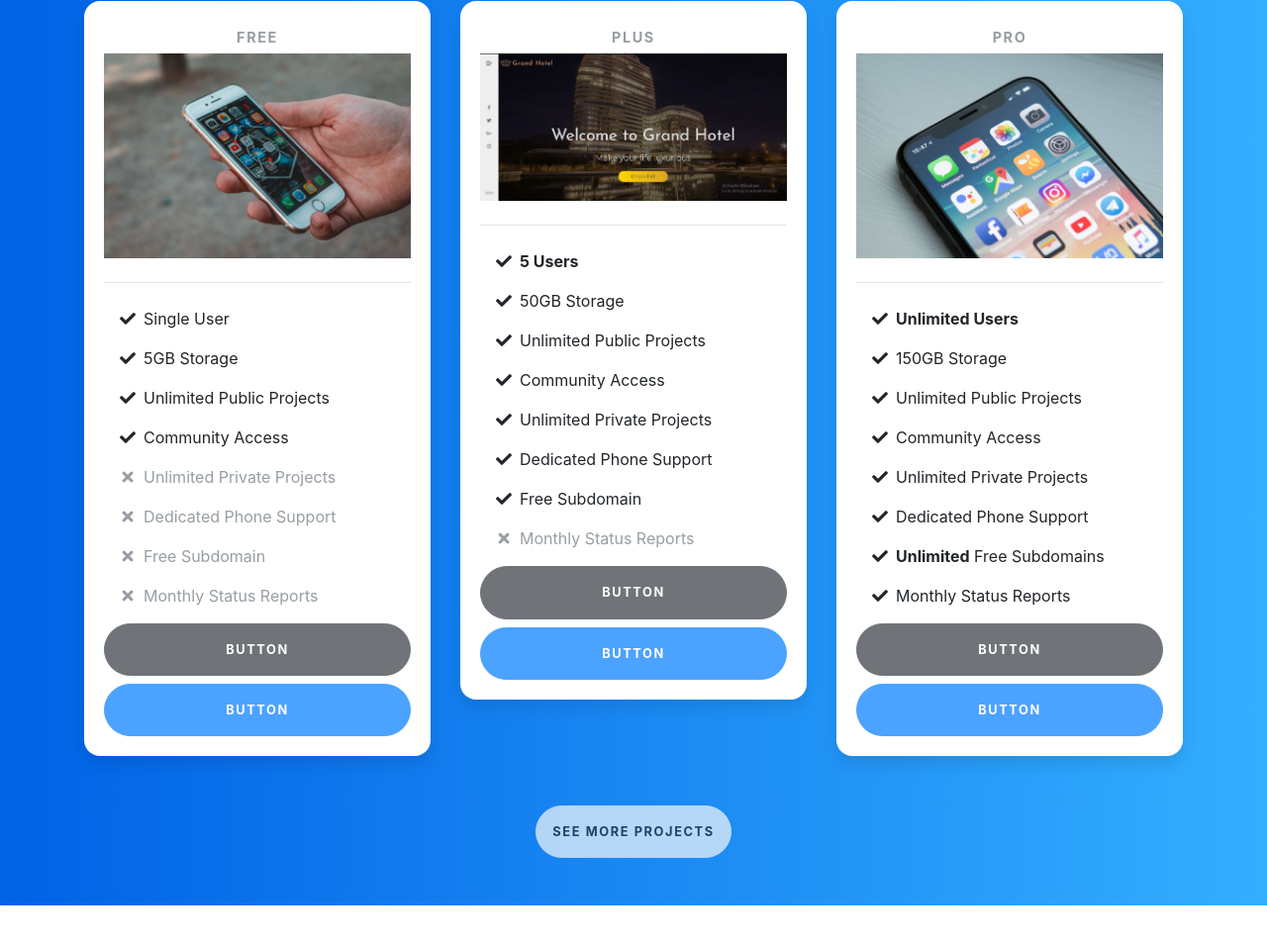
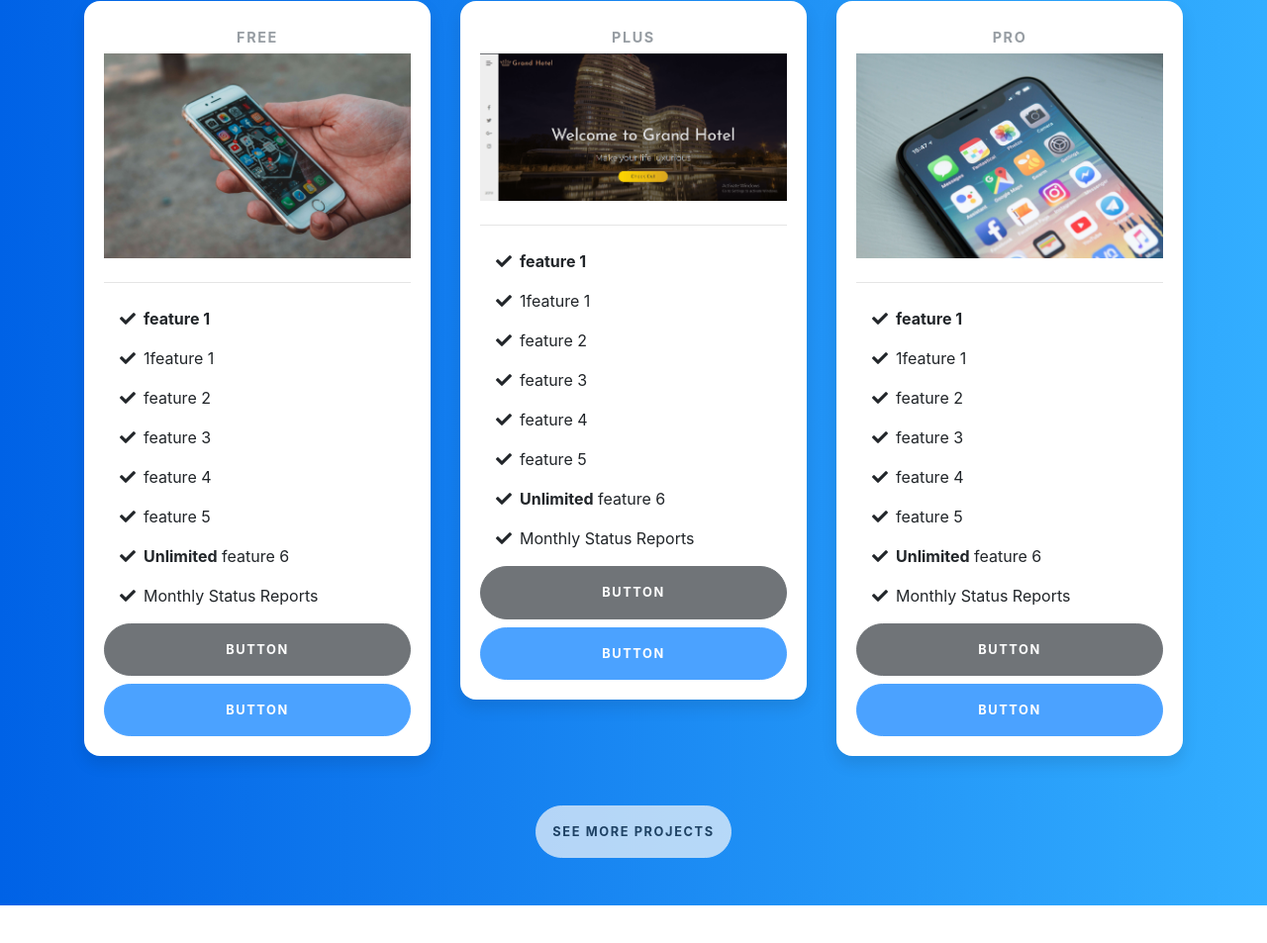
Before and after one commit to Samson-Ludo/portfolio, a plain HTML site: page index.html in a window 1280 px wide. Shown: the part 1274-2227 px from the top of the page at 99% size. Drawn offline with nearby package versions, Linux system fonts and the light colour scheme; a script that the page names is missing.

Commit message:
Update index.html

```diff
--- a/index.html
+++ b/index.html
@@ -92,17 +92,15 @@
                 <img style="width: 100%;" src="img/project1.jpg">
                 <hr>
                 <ul class="fa-ul">
-                  <li><span class="fa-li"><i class="fas fa-check"></i></span>Single User</li>
-                  <li><span class="fa-li"><i class="fas fa-check"></i></span>5GB Storage</li>
-                  <li><span class="fa-li"><i class="fas fa-check"></i></span>Unlimited Public Projects</li>
-                  <li><span class="fa-li"><i class="fas fa-check"></i></span>Community Access</li>
-                  <li class="text-muted"><span class="fa-li"><i class="fas fa-times"></i></span>Unlimited Private
-                    Projects</li>
-                  <li class="text-muted"><span class="fa-li"><i class="fas fa-times"></i></span>Dedicated Phone Support
+                  <li><span class="fa-li"><i class="fas fa-check"></i></span><strong>feature 1</strong></li>
+                  <li><span class="fa-li"><i class="fas fa-check"></i></span>1feature 1</li>
+                  <li><span class="fa-li"><i class="fas fa-check"></i></span>feature 2</li>
+                  <li><span class="fa-li"><i class="fas fa-check"></i></span>feature 3</li>
+                  <li><span class="fa-li"><i class="fas fa-check"></i></span>feature 4</li>
+                  <li><span class="fa-li"><i class="fas fa-check"></i></span>feature 5</li>
+                  <li><span class="fa-li"><i class="fas fa-check"></i></span><strong>Unlimited</strong> feature 6
                   </li>
-                  <li class="text-muted"><span class="fa-li"><i class="fas fa-times"></i></span>Free Subdomain</li>
-                  <li class="text-muted"><span class="fa-li"><i class="fas fa-times"></i></span>Monthly Status Reports
-                  </li>
+                  <li><span class="fa-li"><i class="fas fa-check"></i></span>Monthly Status Reports</li>
                 </ul>
                 <a href="#" class="btn btn-block btn-dark text-uppercase">Button</a>
                 <a href="#" class="btn btn-block btn-primary text-uppercase">Button</a>
@@ -117,15 +115,15 @@
                 <img style="width: 100%;" src="img/project2.png">
                 <hr>
                 <ul class="fa-ul">
-                  <li><span class="fa-li"><i class="fas fa-check"></i></span><strong>5 Users</strong></li>
-                  <li><span class="fa-li"><i class="fas fa-check"></i></span>50GB Storage</li>
-                  <li><span class="fa-li"><i class="fas fa-check"></i></span>Unlimited Public Projects</li>
-                  <li><span class="fa-li"><i class="fas fa-check"></i></span>Community Access</li>
-                  <li><span class="fa-li"><i class="fas fa-check"></i></span>Unlimited Private Projects</li>
-                  <li><span class="fa-li"><i class="fas fa-check"></i></span>Dedicated Phone Support</li>
-                  <li><span class="fa-li"><i class="fas fa-check"></i></span>Free Subdomain</li>
-                  <li class="text-muted"><span class="fa-li"><i class="fas fa-times"></i></span>Monthly Status Reports
+                  <li><span class="fa-li"><i class="fas fa-check"></i></span><strong>feature 1</strong></li>
+                  <li><span class="fa-li"><i class="fas fa-check"></i></span>1feature 1</li>
+                  <li><span class="fa-li"><i class="fas fa-check"></i></span>feature 2</li>
+                  <li><span class="fa-li"><i class="fas fa-check"></i></span>feature 3</li>
+                  <li><span class="fa-li"><i class="fas fa-check"></i></span>feature 4</li>
+                  <li><span class="fa-li"><i class="fas fa-check"></i></span>feature 5</li>
+                  <li><span class="fa-li"><i class="fas fa-check"></i></span><strong>Unlimited</strong> feature 6
                   </li>
+                  <li><span class="fa-li"><i class="fas fa-check"></i></span>Monthly Status Reports</li>
                 </ul>
                 <a href="#" class="btn btn-block btn-dark text-uppercase">Button</a>
                 <a href="#" class="btn btn-block btn-primary text-uppercase">Button</a>
@@ -140,13 +138,13 @@
                 <img style="width: 100%;" src="img/project3.jpg">
                 <hr>
                 <ul class="fa-ul">
-                  <li><span class="fa-li"><i class="fas fa-check"></i></span><strong>Unlimited Users</strong></li>
-                  <li><span class="fa-li"><i class="fas fa-check"></i></span>150GB Storage</li>
-                  <li><span class="fa-li"><i class="fas fa-check"></i></span>Unlimited Public Projects</li>
-                  <li><span class="fa-li"><i class="fas fa-check"></i></span>Community Access</li>
-                  <li><span class="fa-li"><i class="fas fa-check"></i></span>Unlimited Private Projects</li>
-                  <li><span class="fa-li"><i class="fas fa-check"></i></span>Dedicated Phone Support</li>
-                  <li><span class="fa-li"><i class="fas fa-check"></i></span><strong>Unlimited</strong> Free Subdomains
+                  <li><span class="fa-li"><i class="fas fa-check"></i></span><strong>feature 1</strong></li>
+                  <li><span class="fa-li"><i class="fas fa-check"></i></span>1feature 1</li>
+                  <li><span class="fa-li"><i class="fas fa-check"></i></span>feature 2</li>
+                  <li><span class="fa-li"><i class="fas fa-check"></i></span>feature 3</li>
+                  <li><span class="fa-li"><i class="fas fa-check"></i></span>feature 4</li>
+                  <li><span class="fa-li"><i class="fas fa-check"></i></span>feature 5</li>
+                  <li><span class="fa-li"><i class="fas fa-check"></i></span><strong>Unlimited</strong> feature 6
                   </li>
                   <li><span class="fa-li"><i class="fas fa-check"></i></span>Monthly Status Reports</li>
                 </ul>
```
